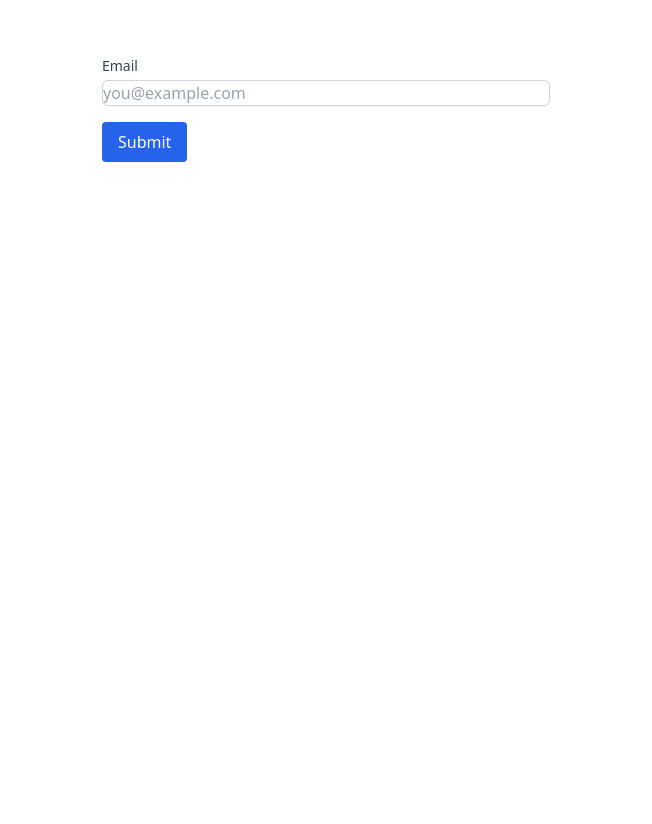
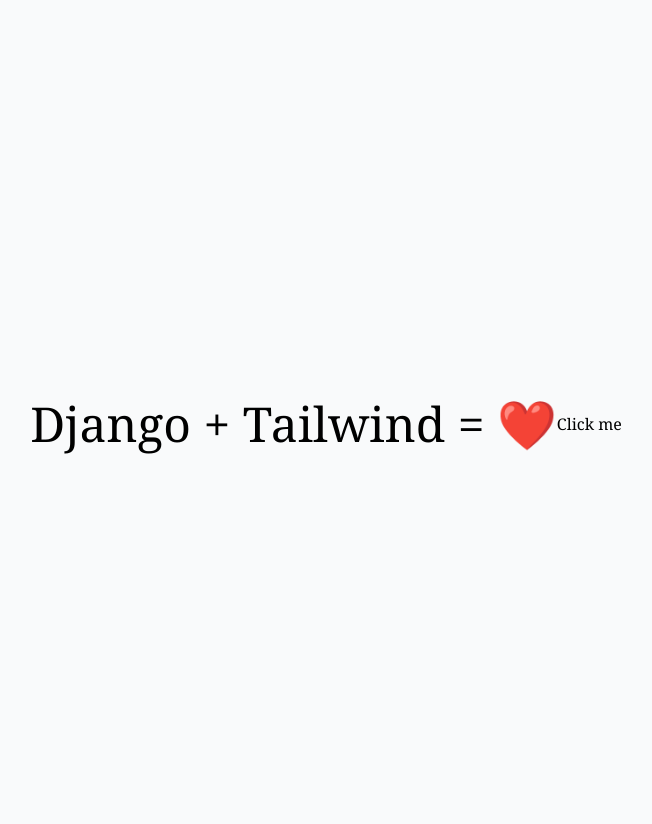
Before and after one commit to Sicelo-Mzingisi-Mduna/DJANGO-PROJECT-STYLED-WITH-TAILWIND, a Django app: page / in a window 1280 px wide. Shown: the whole page, without its empty margins (314-966 px from the left). Before the commit the page ends 162 px from the top, so only its background shows below. Run offline with Django 5.2, Linux system fonts and the light colour scheme; some libraries are stand-ins or nearby versions.

Commit message:
Updated index.html

```diff
--- a/crm/webapp/templates/webapp/index.html
+++ b/crm/webapp/templates/webapp/index.html
@@ -2,16 +2,15 @@
 
 {% block content%}
 
-<form class="max-w-md mx-auto mt-8">
-  <label for="email" class="block text-sm font-medium text-gray-700">Email</label>
-  <input
-    type="email"
-    id="email"
-    name="email"
-    placeholder="you@example.com"
-    class="mt-1 block w-full border border-gray-300 rounded-md shadow-sm focus:border-blue-600 focus:ring focus:ring-blue-200 focus:ring-opacity-50"
-  />
-  <button type="submit" class="mt-4 px-4 py-2 bg-blue-600 text-white rounded">Submit</button>
-</form>
+<div class = "text-center">
+  <body class="bg-gray-50 font-serif leading-normal tracking-normal">
+		<div class="container mx-auto">
+			<section class="flex items-center justify-center h-screen">
+				<h1 class="text-5xl">Django + Tailwind = ❤️</h1>
+        <button>Click me</button>
+			</section>
+		</div>
+	</body>
+</div>
 
 {% endblock %}
```
